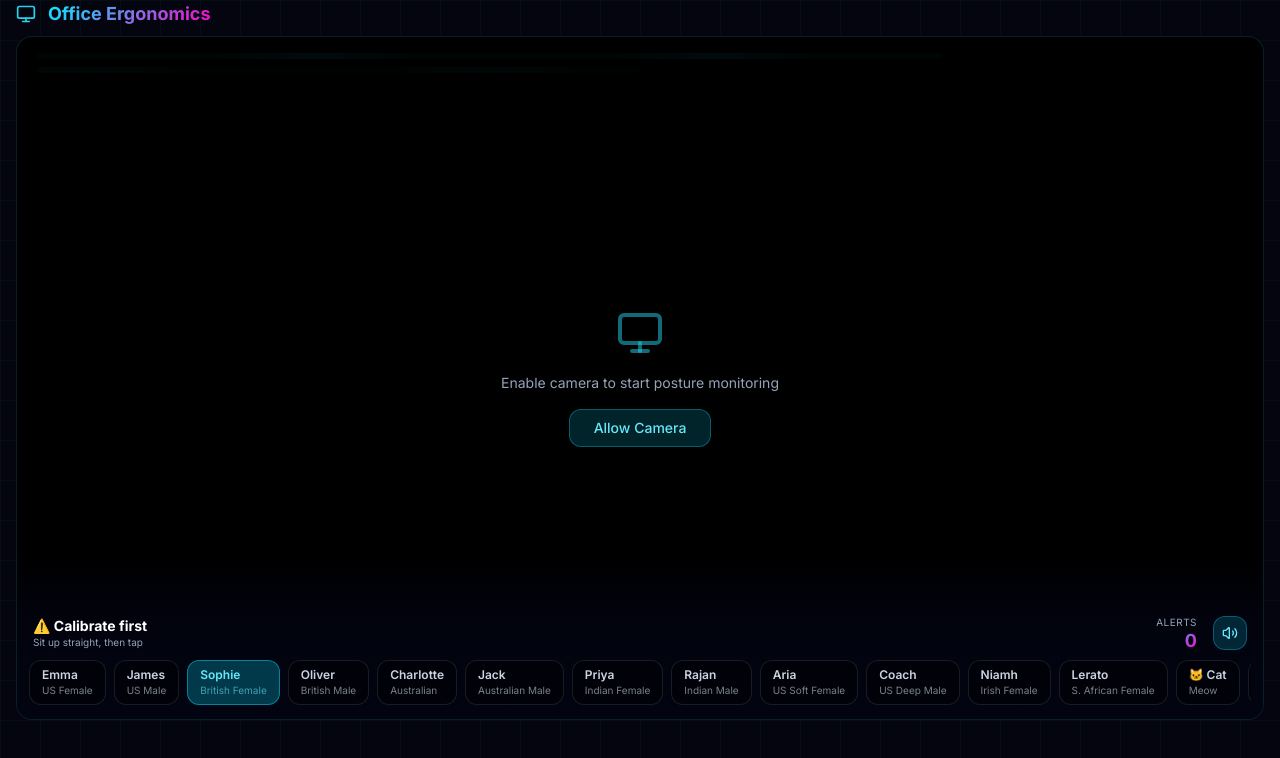
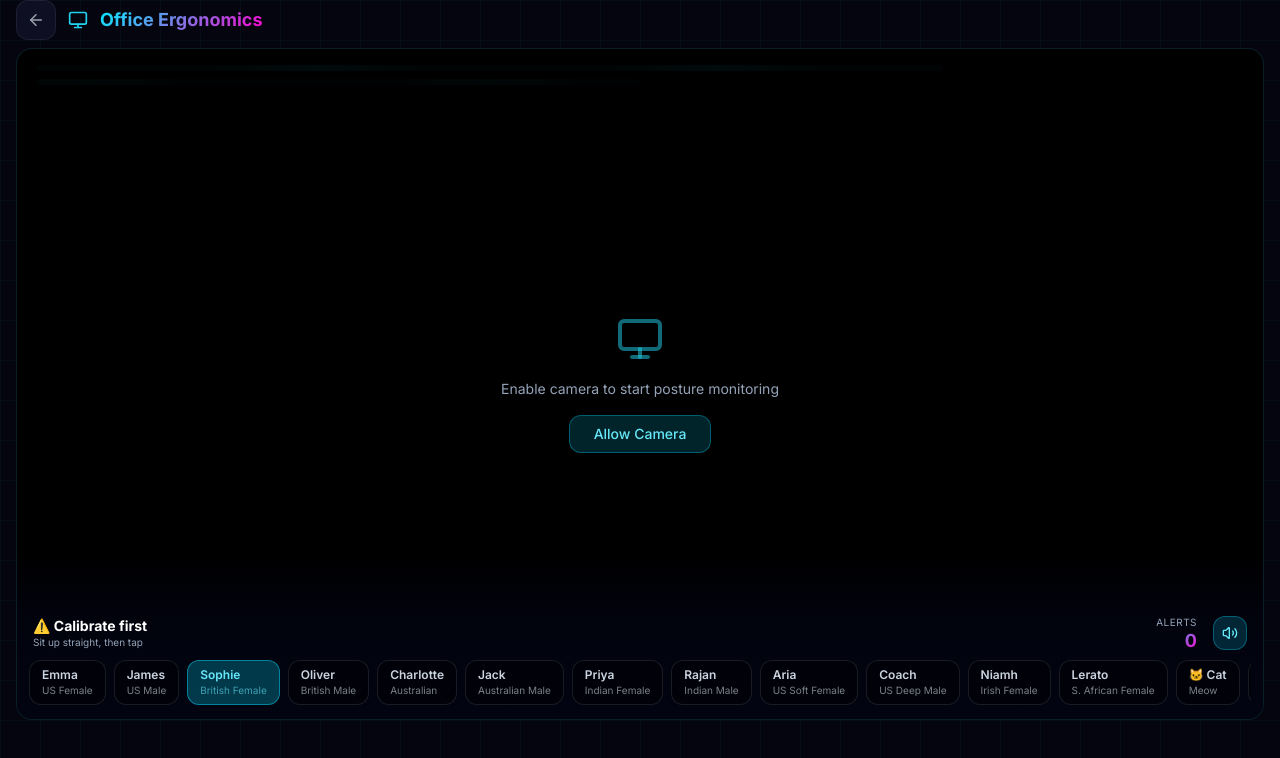
Before and after one commit to camilotapia75-create/gestureflow, a Next.js app: page /office in a window 1280 px wide. Shown: the top 758 px of the page. Built offline with nearby package versions, Linux system fonts and the light colour scheme.

Commit message:
Office: add back button to header matching Smile section style
https://claude.ai/code/session_011s9YCK9NRALTMSXize9QHZ

```diff
--- a/components/OfficeErgonomics.tsx
+++ b/components/OfficeErgonomics.tsx
@@ -1,7 +1,8 @@
 'use client';
 
 import { useEffect, useRef, useState, useCallback } from 'react';
-import { Monitor, Volume2, VolumeX, CheckCircle2, AlertTriangle, ScanLine } from 'lucide-react';
+import { useRouter } from 'next/navigation';
+import { Monitor, Volume2, VolumeX, CheckCircle2, AlertTriangle, ScanLine, ArrowLeft } from 'lucide-react';
 import { usePoseLandmarker } from '@/hooks/usePoseLandmarker';
 import { drawGlowingSkeleton } from '@/lib/gestureAnalysis';
 
@@ -165,6 +166,7 @@ export default function OfficeErgonomics() {
   const [lastAlertTime, setLastAlertTime] = useState<number | null>(null);
   const [calProgress,   setCalProgress]   = useState(0);
 
+  const router = useRouter();
   const { detect, isReady } = usePoseLandmarker();
 
   // Load persisted calibration + voice
@@ -337,6 +339,13 @@ export default function OfficeErgonomics() {
     <div className="cyber-bg flex flex-col" style={{ height: '100dvh' }}>
       {/* Header */}
       <div className="pt-safe px-4 pt-4 pb-2 flex items-center gap-3 shrink-0">
+        <button
+          onClick={() => router.push('/')}
+          className="w-10 h-10 rounded-xl flex items-center justify-center btn-press"
+          style={{ background: 'rgba(18,18,40,0.8)', border: '1px solid rgba(255,255,255,0.07)' }}
+        >
+          <ArrowLeft size={18} className="text-gray-400" />
+        </button>
         <Monitor className="text-cyan-400" size={20} />
         <h1 className="text-lg font-bold gradient-text">Office Ergonomics</h1>
       </div>
```
